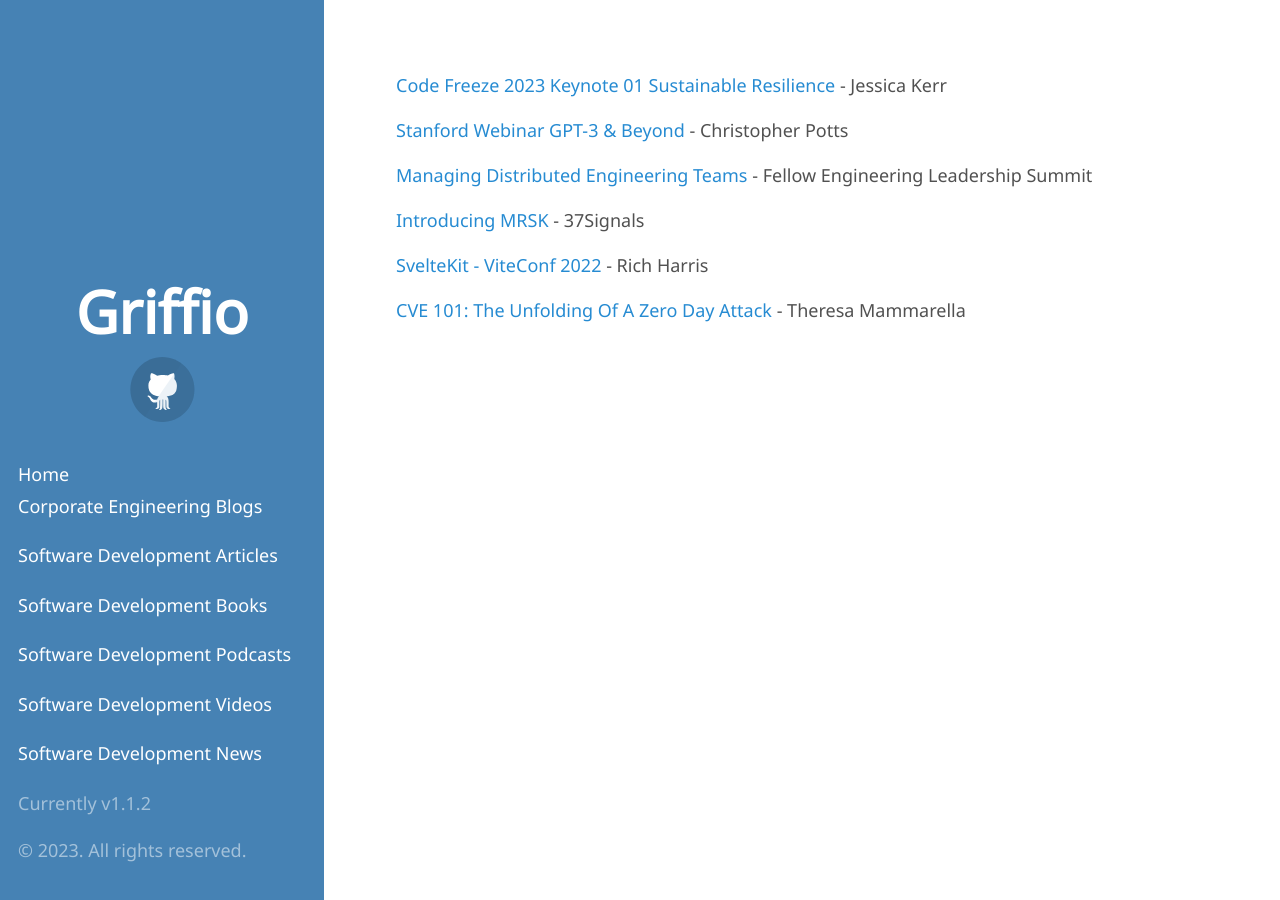
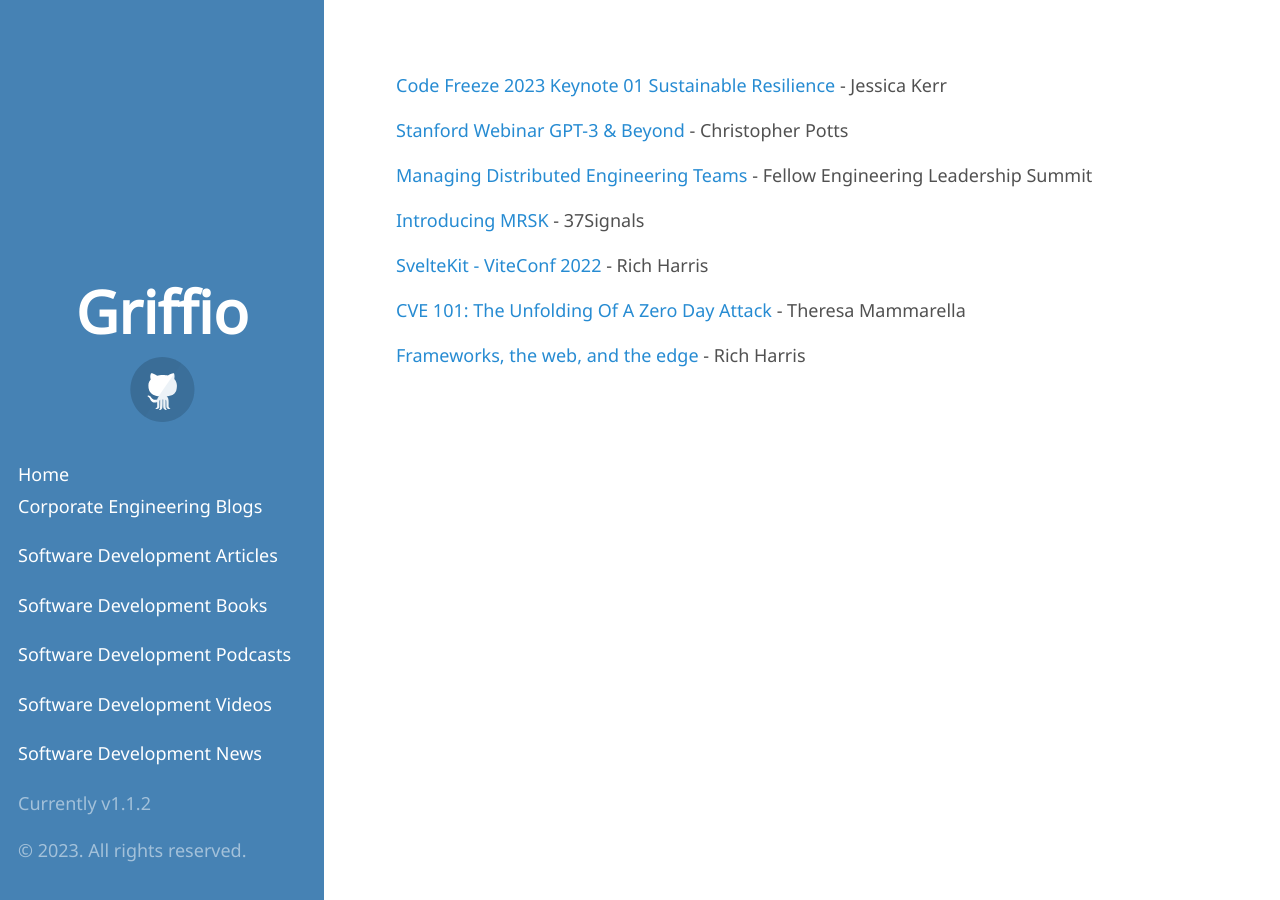
Before and after one commit to griffio/griffio.github.io, a Jekyll site: the page built from tech_talks_highlighted_2023.md, in a window 1280 px wide. Built offline with Jekyll 4.4.1, drawn with Linux system fonts in a browser that asks for light colours; some web fonts are replaced; our own code applies the rules of GitHub Pages for plain Markdown files.

Commit message:
Frameworks, the web, and the edge

```diff
--- a/tech_talks_highlighted_2023.md
+++ b/tech_talks_highlighted_2023.md
@@ -9,3 +9,5 @@
 [SvelteKit - ViteConf 2022](https://www.youtube.com/watch?v=-OMPfr56kXI) - Rich Harris
 
 [CVE 101: The Unfolding Of A Zero Day Attack](https://www.youtube.com/watch?v=m_lc--KQ1ko) - Theresa Mammarella
+
+[Frameworks, the web, and the edge](https://www.youtube.com/watch?v=uXCipjbcQfM) - Rich Harris
```
